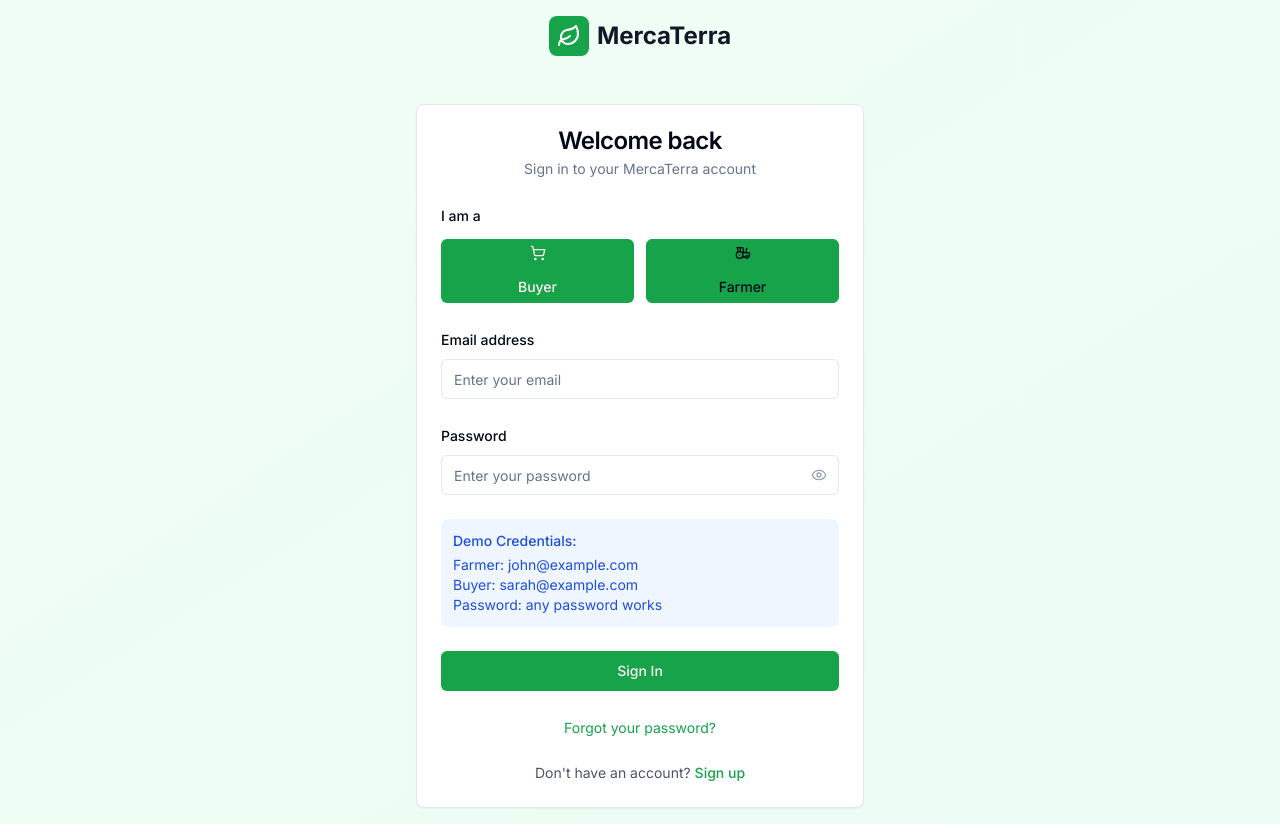
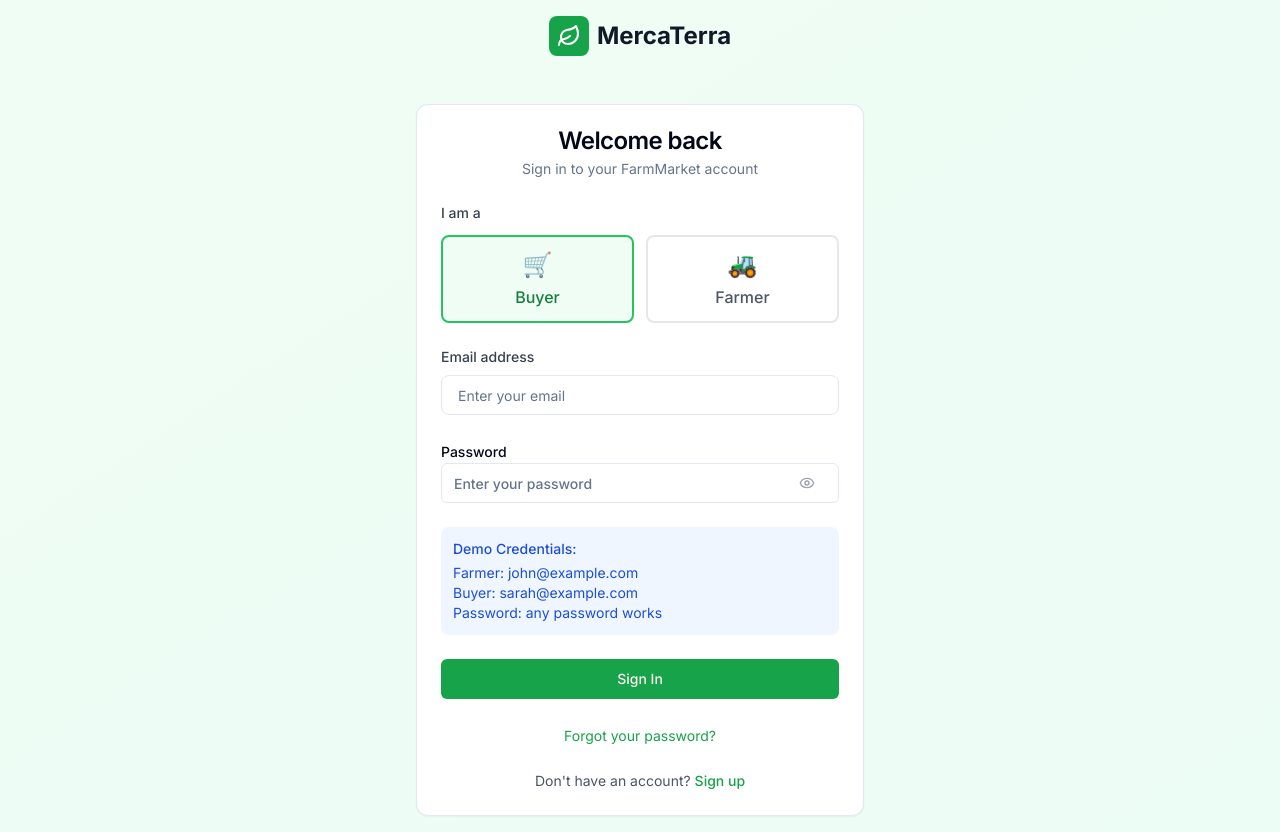
Before and after one commit to neilnicky/mercaterra-next, a Next.js app: page /auth/signin in a window 1280 px wide. Built offline with nearby package versions, Linux system fonts and the light colour scheme.

Commit message:
feat: improved ui for signin pages

```diff
--- a/app/auth/signin/page.tsx
+++ b/app/auth/signin/page.tsx
@@ -1,44 +1,50 @@
-"use client"
+"use client";
 
-import type React from "react"
+import type React from "react";
 
-import { useState } from "react"
-import { useRouter } from "next/navigation"
-import Link from "next/link"
-import { Button } from "@/components/ui/button"
-import { Input } from "@/components/ui/input"
-import { Label } from "@/components/ui/label"
-import { Card, CardContent, CardDescription, CardHeader, CardTitle } from "@/components/ui/card"
-import { Alert, AlertDescription } from "@/components/ui/alert"
-import { Leaf, ShoppingCart, Tractor, Eye, EyeOff } from "lucide-react"
-import { useAuth } from "@/contexts/auth-context"
-import type { UserRole } from "@/types"
+import { Alert, AlertDescription } from "@/components/ui/alert";
+import { Button } from "@/components/ui/button";
+import {
+  Card,
+  CardContent,
+  CardDescription,
+  CardHeader,
+  CardTitle,
+} from "@/components/ui/card";
+import { Input } from "@/components/ui/input";
+import { Label } from "@/components/ui/label";
+import { useAuth } from "@/contexts/auth-context";
+import type { UserRole } from "@/types";
+import { Eye, EyeOff, Leaf } from "lucide-react";
+import Link from "next/link";
+import { useRouter } from "next/navigation";
+import { useState } from "react";
 
 export default function SignInPage() {
-  const [email, setEmail] = useState("")
-  const [password, setPassword] = useState("")
-  const [role, setRole] = useState<UserRole>("buyer")
-  const [showPassword, setShowPassword] = useState(false)
-  const [error, setError] = useState("")
-  const [isLoading, setIsLoading] = useState(false)
+  const [email, setEmail] = useState("");
+  const [password, setPassword] = useState("");
+  const [role, setRole] = useState<UserRole>("buyer");
+  const [showPassword, setShowPassword] = useState(false);
+  const [error, setError] = useState("");
+  const [isLoading, setIsLoading] = useState(false);
 
-  const { login } = useAuth()
-  const router = useRouter()
+  const { login } = useAuth();
+  const router = useRouter();
 
   const handleSubmit = async (e: React.FormEvent) => {
-    e.preventDefault()
-    setError("")
-    setIsLoading(true)
+    e.preventDefault();
+    setError("");
+    setIsLoading(true);
 
     try {
-      await login(email, password, role)
-      router.push("/dashboard")
+      await login(email, password, role);
+      router.push("/dashboard");
     } catch (err) {
-      setError("Invalid credentials. Please try again.")
+      setError("Invalid credentials. Please try again.");
     } finally {
-      setIsLoading(false)
+      setIsLoading(false);
     }
-  }
+  };
 
   return (
     <div className="min-h-screen bg-gradient-to-br from-green-50 to-emerald-50 flex items-center justify-center p-4">
@@ -52,39 +58,59 @@ export default function SignInPage() {
           </Link>
         </div>
 
-        <Card>
+        <Card className="rounded-xl">
           <CardHeader className="text-center">
             <CardTitle>Welcome back</CardTitle>
-            <CardDescription>Sign in to your MercaTerra account</CardDescription>
+            <CardDescription>
+              Sign in to your FarmMarket account
+            </CardDescription>
           </CardHeader>
+
           <CardContent>
             <form onSubmit={handleSubmit} className="space-y-6">
-              <div className="space-y-3">
-                <Label>I am a</Label>
+              <div className="">
+                <Label className="block text-sm font-medium text-gray-700 mb-3">
+                  I am a
+                </Label>
                 <div className="grid grid-cols-2 gap-3">
-                  <Button
+                  <button
                     type="button"
-                    variant={role === "buyer" ? "default" : "outline"}
-                    className="h-16 flex-col space-y-2"
+                    className={`p-3 rounded-lg border-2 transition-all ${
+                      role === "buyer"
+                        ? "border-green-500 bg-green-50 text-green-700"
+                        : "border-gray-200 hover:border-gray-300 text-gray-600"
+                    }`}
                     onClick={() => setRole("buyer")}
                   >
-                    <ShoppingCart className="h-5 w-5" />
-                    <span>Buyer</span>
-                  </Button>
-                  <Button
+                    <div className="text-center">
+                      <div className="text-2xl mb-1">🛒</div>
+                      <div className="font-medium">Buyer</div>
+                    </div>
+                  </button>
+                  <button
                     type="button"
-                    variant={role === "farmer" ? "default" : "outline"}
-                    className="h-16 flex-col space-y-2 bg-green-600 hover:bg-green-700 border-green-600"
                     onClick={() => setRole("farmer")}
+                    className={`p-3 rounded-lg border-2 transition-all ${
+                      role === "farmer"
+                        ? "border-green-500 bg-green-50 text-green-700"
+                        : "border-gray-200 hover:border-gray-300 text-gray-600"
+                    }`}
                   >
-                    <Tractor className="h-5 w-5" />
-                    <span>Farmer</span>
-                  </Button>
+                    <div className="text-center">
+                      <div className="text-2xl mb-1">🚜</div>
+                      <div className="font-medium">Farmer</div>
+                    </div>
+                  </button>
                 </div>
               </div>
 
-              <div className="space-y-2">
-                <Label htmlFor="email">Email address</Label>
+              <div>
+                <Label
+                  htmlFor="email"
+                  className="block text-sm font-medium text-gray-700 mb-2"
+                >
+                  Email address
+                </Label>
                 <Input
                   id="email"
                   type="email"
@@ -92,10 +118,11 @@ export default function SignInPage() {
                   value={email}
                   onChange={(e) => setEmail(e.target.value)}
                   required
+                  className="w-full px-4 py-3 border border-gray-200 rounded-lg focus:ring-2 focus:ring-green-500 focus:border-transparent transition-colors"
                 />
               </div>
 
-              <div className="space-y-2">
+              <div>
                 <Label htmlFor="password">Password</Label>
                 <div className="relative">
                   <Input
@@ -105,12 +132,13 @@ export default function SignInPage() {
                     value={password}
                     onChange={(e) => setPassword(e.target.value)}
                     required
+                    className="block text-sm font-medium text-gray-700 mb-2"
                   />
                   <Button
                     type="button"
                     variant="ghost"
                     size="icon"
-                    className="absolute right-0 top-0 h-full px-3 py-2 hover:bg-transparent"
+                    className="absolute right-3 top-1/2 transform -translate-y-1/2 text-gray-400 hover:text-gray-600"
                     onClick={() => setShowPassword(!showPassword)}
                   >
                     {showPassword ? (
@@ -135,12 +163,19 @@ export default function SignInPage() {
                 </Alert>
               )}
 
-              <Button type="submit" className="w-full bg-green-600 hover:bg-green-700" disabled={isLoading}>
+              <Button
+                type="submit"
+                className="w-full bg-green-600 hover:bg-green-700"
+                disabled={isLoading}
+              >
                 {isLoading ? "Signing In..." : "Sign In"}
               </Button>
 
               <div className="text-center">
-                <Link href="#" className="text-sm text-green-600 hover:underline">
+                <Link
+                  href="#"
+                  className="text-sm text-green-600 hover:underline"
+                >
                   Forgot your password?
                 </Link>
               </div>
@@ -148,7 +183,10 @@ export default function SignInPage() {
 
             <div className="mt-6 text-center text-sm text-gray-600">
               Don't have an account?{" "}
-              <Link href="/auth/signup" className="text-green-600 hover:underline font-medium">
+              <Link
+                href="/auth/signup"
+                className="text-green-600 hover:underline font-medium"
+              >
                 Sign up
               </Link>
             </div>
@@ -156,5 +194,5 @@ export default function SignInPage() {
         </Card>
       </div>
     </div>
-  )
+  );
 }
--- a/app/auth/signup/page.tsx
+++ b/app/auth/signup/page.tsx
@@ -1,22 +1,28 @@
-"use client"
+"use client";
 
-import type React from "react"
+import type React from "react";
 
-import { useState } from "react"
-import { useRouter } from "next/navigation"
-import Link from "next/link"
-import { Button } from "@/components/ui/button"
-import { Input } from "@/components/ui/input"
-import { Label } from "@/components/ui/label"
-import { Card, CardContent, CardDescription, CardHeader, CardTitle } from "@/components/ui/card"
-import { Alert, AlertDescription } from "@/components/ui/alert"
-import { Leaf, ShoppingCart, Tractor, Eye, EyeOff } from "lucide-react"
-import { useToast } from "@/hooks/use-toast"
-import type { UserRole } from "@/types"
+import { useState } from "react";
+import { useRouter } from "next/navigation";
+import Link from "next/link";
+import { Button } from "@/components/ui/button";
+import { Input } from "@/components/ui/input";
+import { Label } from "@/components/ui/label";
+import {
+  Card,
+  CardContent,
+  CardDescription,
+  CardHeader,
+  CardTitle,
+} from "@/components/ui/card";
+import { Alert, AlertDescription } from "@/components/ui/alert";
+import { Leaf, ShoppingCart, Tractor, Eye, EyeOff } from "lucide-react";
+import { useToast } from "@/hooks/use-toast";
+import type { UserRole } from "@/types";
 
 export default function SignUpPage() {
-  const router = useRouter()
-  const { toast } = useToast()
+  const router = useRouter();
+  const { toast } = useToast();
   const [formData, setFormData] = useState({
     name: "",
     email: "",
@@ -25,42 +31,42 @@ export default function SignUpPage() {
     role: "buyer" as UserRole,
     phone: "",
     district: "",
-  })
-  const [showPassword, setShowPassword] = useState(false)
-  const [showConfirmPassword, setShowConfirmPassword] = useState(false)
-  const [error, setError] = useState("")
-  const [isLoading, setIsLoading] = useState(false)
+  });
+  const [showPassword, setShowPassword] = useState(false);
+  const [showConfirmPassword, setShowConfirmPassword] = useState(false);
+  const [error, setError] = useState("");
+  const [isLoading, setIsLoading] = useState(false);
 
   const handleSubmit = async (e: React.FormEvent) => {
-    e.preventDefault()
-    setError("")
+    e.preventDefault();
+    setError("");
 
     if (formData.password !== formData.confirmPassword) {
-      setError("Passwords do not match")
-      return
+      setError("Passwords do not match");
+      return;
     }
 
     if (formData.password.length < 6) {
-      setError("Password must be at least 6 characters")
-      return
+      setError("Password must be at least 6 characters");
+      return;
     }
 
-    setIsLoading(true)
+    setIsLoading(true);
 
     // Mock API call
-    await new Promise((resolve) => setTimeout(resolve, 1000))
+    await new Promise((resolve) => setTimeout(resolve, 1000));
 
     toast({
       title: "Account created successfully!",
       description: "Please sign in with your new account.",
-    })
+    });
 
-    router.push("/auth/signin")
-  }
+    router.push("/auth/signin");
+  };
 
   const handleInputChange = (field: string, value: string | UserRole) => {
-    setFormData((prev) => ({ ...prev, [field]: value }))
-  }
+    setFormData((prev) => ({ ...prev, [field]: value }));
+  };
 
   return (
     <div className="min-h-screen bg-gradient-to-br from-green-50 to-emerald-50 flex items-center justify-center p-4">
@@ -75,33 +81,45 @@ export default function SignUpPage() {
         </div>
 
         <Card>
-          <CardHeader className="text-center">
+          <CardHeader className="text-center rounded-2xl">
             <CardTitle>Create your account</CardTitle>
-            <CardDescription>Join MercaTerra and start your journey</CardDescription>
+            <CardDescription>
+              Join MercaTerra and start your journey
+            </CardDescription>
           </CardHeader>
           <CardContent>
             <form onSubmit={handleSubmit} className="space-y-6">
               <div className="space-y-3">
                 <Label>I want to join as a</Label>
                 <div className="grid grid-cols-2 gap-3">
-                  <Button
+                  <button
                     type="button"
-                    variant={formData.role === "buyer" ? "default" : "outline"}
-                    className="h-16 flex-col space-y-2"
+                    className={`p-3 rounded-lg border-2 transition-all ${
+                      formData.role === "buyer"
+                        ? "border-green-500 bg-green-50 text-green-700"
+                        : "border-gray-200 hover:border-gray-300 text-gray-600"
+                    }`}
                     onClick={() => handleInputChange("role", "buyer")}
                   >
-                    <ShoppingCart className="h-5 w-5" />
-                    <span>Buyer</span>
-                  </Button>
-                  <Button
+                    <div className="text-center">
+                      <div className="text-2xl mb-1">🛒</div>
+                      <div className="font-medium">Buyer</div>
+                    </div>
+                  </button>
+                  <button
                     type="button"
-                    variant={formData.role === "farmer" ? "default" : "outline"}
-                    className="h-16 flex-col space-y-2 bg-green-600 hover:bg-green-700 border-green-600"
+                    className={`p-3 rounded-lg border-2 transition-all ${
+                      formData.role === "farmer"
+                        ? "border-green-500 bg-green-50 text-green-700"
+                        : "border-gray-200 hover:border-gray-300 text-gray-600"
+                    }`}
                     onClick={() => handleInputChange("role", "farmer")}
                   >
-                    <Tractor className="h-5 w-5" />
-                    <span>Farmer</span>
-                  </Button>
+                    <div className="text-center">
+                      <div className="text-2xl mb-1">🚜</div>
+                      <div className="font-medium">Farmer</div>
+                    </div>
+                  </button>
                 </div>
               </div>
 
@@ -145,7 +163,9 @@ export default function SignUpPage() {
                   <Input
                     id="district"
                     value={formData.district}
-                    onChange={(e) => handleInputChange("district", e.target.value)}
+                    onChange={(e) =>
+                      handleInputChange("district", e.target.value)
+                    }
                     placeholder="Your location"
                   />
                 </div>
@@ -158,7 +178,9 @@ export default function SignUpPage() {
                     id="password"
                     type={showPassword ? "text" : "password"}
                     value={formData.password}
-                    onChange={(e) => handleInputChange("password", e.target.value)}
+                    onChange={(e) =>
+                      handleInputChange("password", e.target.value)
+                    }
                     placeholder="Create a password"
                     required
                   />
@@ -185,7 +207,9 @@ export default function SignUpPage() {
                     id="confirmPassword"
                     type={showConfirmPassword ? "text" : "password"}
                     value={formData.confirmPassword}
-                    onChange={(e) => handleInputChange("confirmPassword", e.target.value)}
+                    onChange={(e) =>
+                      handleInputChange("confirmPassword", e.target.value)
+                    }
                     placeholder="Confirm your password"
                     required
                   />
@@ -211,14 +235,21 @@ export default function SignUpPage() {
                 </Alert>
               )}
 
-              <Button type="submit" className="w-full bg-green-600 hover:bg-green-700" disabled={isLoading}>
+              <Button
+                type="submit"
+                className="w-full bg-green-600 hover:bg-green-700"
+                disabled={isLoading}
+              >
                 {isLoading ? "Creating Account..." : "Create Account"}
               </Button>
             </form>
 
             <div className="mt-6 text-center text-sm text-gray-600">
               Already have an account?{" "}
-              <Link href="/auth/signin" className="text-green-600 hover:underline font-medium">
+              <Link
+                href="/auth/signin"
+                className="text-green-600 hover:underline font-medium"
+              >
                 Sign in
               </Link>
             </div>
@@ -226,5 +257,5 @@ export default function SignUpPage() {
         </Card>
       </div>
     </div>
-  )
+  );
 }
```
